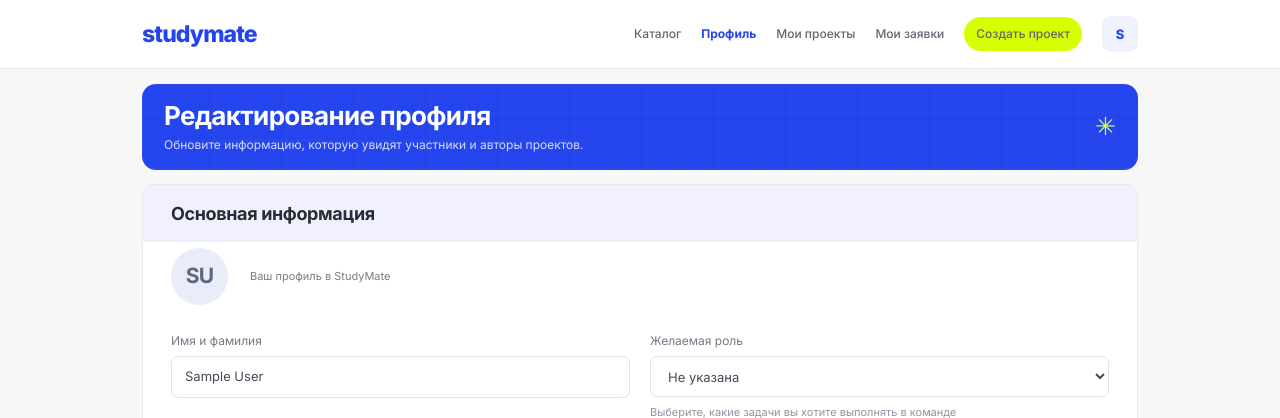
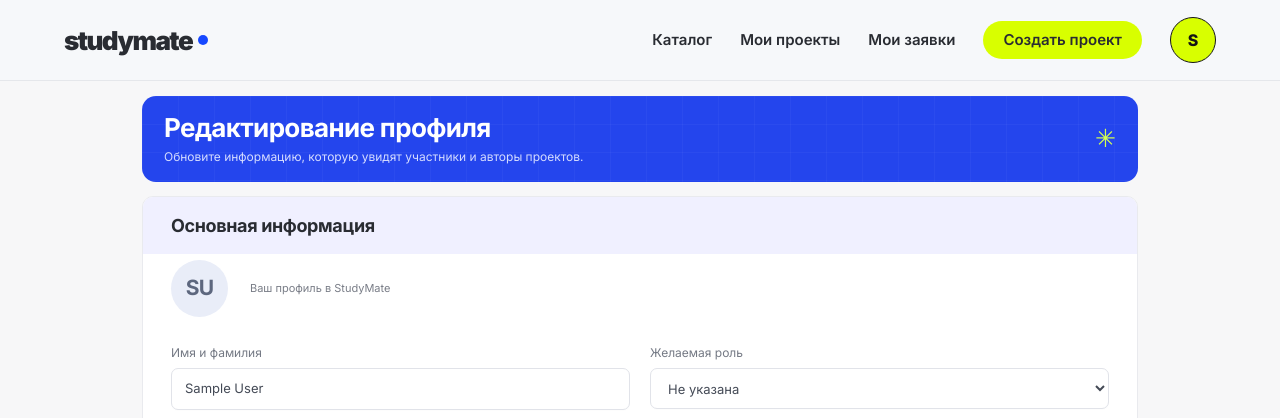
Before and after one commit to akhaD-max/study-mate, a Django app: page /profile/edit/ in a window 1280 px wide. Shown: the top 418 px of the page. Run offline with Django 5.2, Linux system fonts and the light colour scheme; the visitor is signed in with stand-in values (Sample User, id 1); data comes from the database, SQL or seed files in the repository; parts of the project's set-up code (start-up, migrations or seed data) failed here and were passed over.

Commit message:
Правки дизайна
удалил лишнюю кнопку из шапки (профиль) и поставил везде одинаковую шапку

```diff
--- a/projects/templates/projects/partials/header.html
+++ b/projects/templates/projects/partials/header.html
@@ -4,7 +4,6 @@
         <nav aria-label="Основная навигация">
             <a href="{% url 'projects:catalog' %}">Каталог</a>
             {% if user.is_authenticated %}
-                <a{% if '/profile/' in request.path %} class="catalog-nav-active" aria-current="page"{% endif %} href="{% url 'profiles:self' %}">Профиль</a>
                 <a href="{% url 'projects:mine' %}">Мои проекты</a>
                 <a href="{% url 'applications:mine' %}">Мои заявки</a>
                 <a class="catalog-login" href="{% url 'projects:create' %}">Создать проект</a>
--- a/static/css/profile.css
+++ b/static/css/profile.css
@@ -9,14 +9,6 @@
 }
 .profile-page [hidden] { display: none !important; }
 .profile-page :focus-visible { outline: 3px solid #8095ff; outline-offset: 3px; }
-.profile-page .catalog-header { background: #fff; backdrop-filter: none; border-color: var(--profile-line); }
-.profile-page .catalog-header-inner { max-width: 1056px; min-height: 68px; padding: 12px 30px; }
-.profile-page .catalog-brand { color: var(--profile-blue); font-size: 23px; font-weight: 800; letter-spacing: -.04em; }
-.profile-page .catalog-brand > span { display: none; }
-.profile-page .catalog-header nav { gap: 20px; color: #626670; font-size: 12px; font-weight: 500; }
-.profile-page .catalog-nav-active { color: var(--profile-blue); font-weight: 700; }
-.profile-page .catalog-user { width: 36px; height: 36px; border-color: transparent; border-radius: 9px; background: #f1f2ff; color: var(--profile-blue); font-size: 13px; }
-.profile-page .catalog-login { padding: 8px 12px; }
 .profile-main { width: 100%; max-width: 1056px; flex: 1; margin: 0 auto; padding: 28px 30px 32px; }
 .profile-page-title { margin: 0 0 18px; font-size: 29px; line-height: 1.2; letter-spacing: -.035em; font-weight: 750; }
 .profile-hero { display: flex; justify-content: space-between; align-items: center; gap: 28px; min-height: 172px; margin-bottom: 22px; padding: 26px 28px; border-radius: 14px; background-color: var(--profile-blue); background-image: linear-gradient(#ffffff08 1px, transparent 1px), linear-gradient(90deg, #ffffff08 1px, transparent 1px); background-size: 36px 28px; color: #fff; }
@@ -149,12 +141,8 @@
     .profile-identity h2 { font-size: 23px; }
     .profile-hero-actions { max-width: 240px; }
     .profile-edit-action { gap: 12px; }
-    .profile-project-actions { gap: 14px; }
-    .profile-status { min-width: 78px; }
 }
 @media (max-width: 800px) {
-    .profile-page .catalog-header-inner { flex-wrap: wrap; gap: 12px; padding: 14px 24px; }
-    .profile-page .catalog-header nav { justify-content: flex-start; flex-wrap: wrap; gap: 12px 18px; font-size: 12px; }
     .profile-main { padding: 24px; }
     .profile-hero { align-items: flex-start; flex-direction: column; }
     .profile-hero-actions { width: 100%; max-width: none; flex-direction: row; flex-wrap: wrap; align-items: center; }
@@ -165,9 +153,6 @@
     .profile-footer { width: calc(100% - 48px); }
 }
 @media (max-width: 520px) {
-    .profile-page .catalog-header-inner { padding: 14px 16px; }
-    .profile-page .catalog-header nav { gap: 12px; font-size: 11px; }
-    .profile-page .catalog-login { padding: 6px 8px; }
     .profile-main { padding: 20px 16px 28px; }
     .profile-page-title { font-size: 26px; }
     .profile-hero { padding: 22px 20px; }
```
